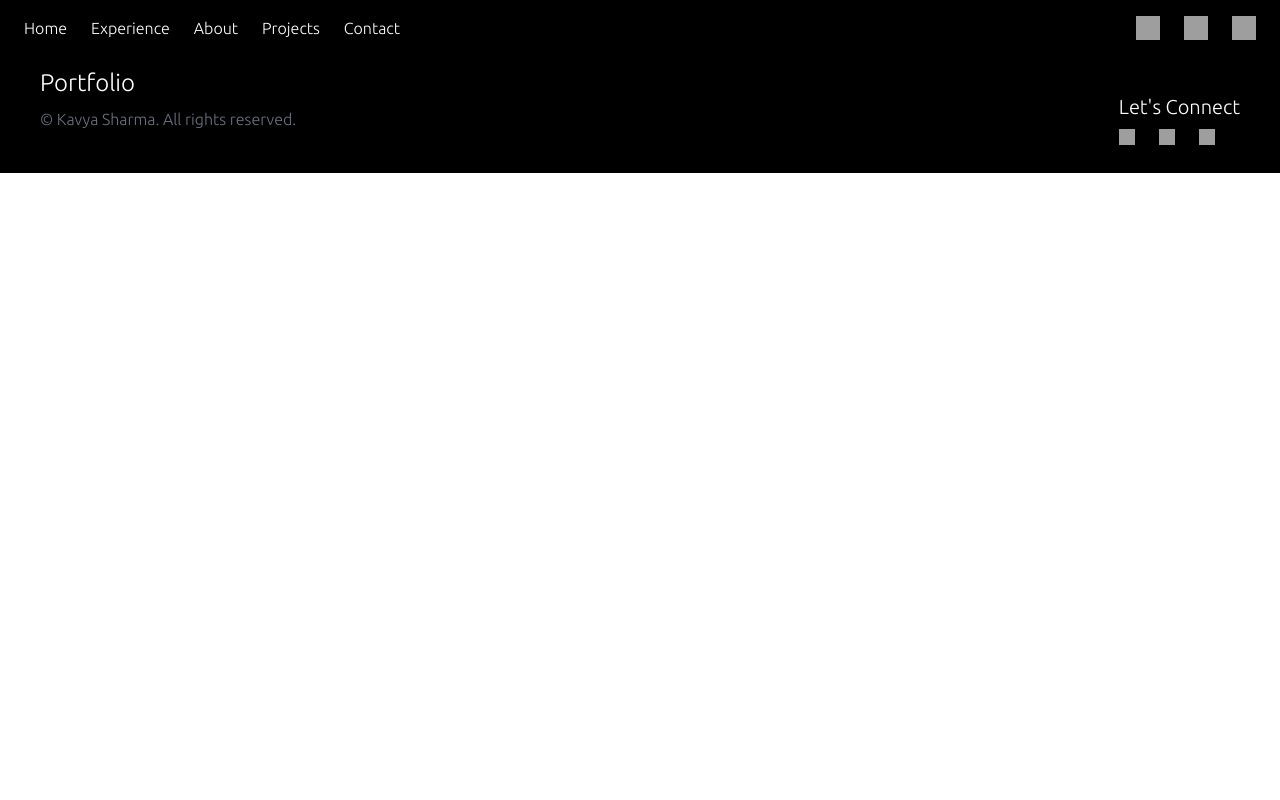
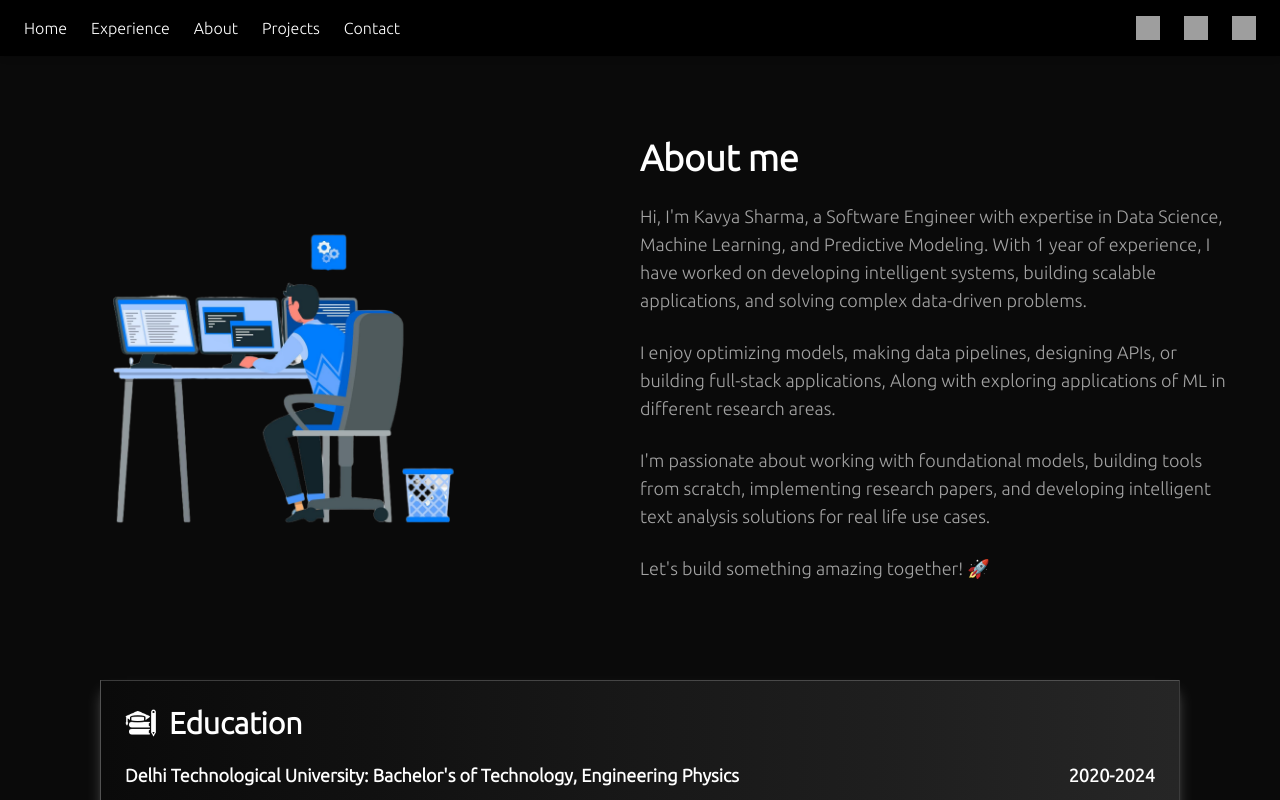
Before and after one commit to Dev-shrm07/kavyasharma_portfolio, a Next.js app: page /about in a window 1280 px wide. Shown: the top 800 px of the page. Built offline with nearby package versions, Linux system fonts and the light colour scheme; grey boxes are pictures that could not be loaded.

Commit message:
about-section

```diff
--- a/src/app/about/page.tsx
+++ b/src/app/about/page.tsx
@@ -1,9 +1,14 @@
 "use client"
 import React from 'react'
+import AboutHero from '@/components/AboutHero'
+import Education from '@/components/Education'
 
 const page = () => {
   return (
-    <div>page</div>
+    <div className='flex flex-col space-y-20 bg-neutral-950 min-h-[90vh] pt-20 px-10 pb-20 justify-center items-center'>
+      <AboutHero/>
+      <Education/>
+    </div>
   )
 }
 
--- /dev/null
+++ b/src/app/contact/page.tsx
@@ -0,0 +1,10 @@
+"use client"
+import React from 'react'
+
+ const page = () => {
+  return (
+    <div>page</div>
+  )
+}
+
+export default page
--- /dev/null
+++ b/src/app/experience/paje.tsx
@@ -0,0 +1,10 @@
+"use client"
+import React from 'react'
+
+const paje = () => {
+  return (
+    <div>paje</div>
+  )
+}
+
+export default paje
--- /dev/null
+++ b/src/app/projects/page.tsx
@@ -0,0 +1,9 @@
+"use client"
+import React from 'react'
+
+const page = () => {
+  return (
+    <div>page</div>
+  )
+}
+export default page
--- /dev/null
+++ b/src/components/AboutHero.tsx
@@ -0,0 +1,122 @@
+import React from "react";
+import { motion } from "framer-motion";
+
+const AboutHero = () => {
+  const textVariants = {
+    hidden: { opacity: 0, y: 20 },
+    visible: (custom: any) => ({
+      opacity: 1,
+      y: 0,
+      transition: {
+        delay: custom * 0.3,
+        duration: 0.6,
+        ease: "easeOut",
+      },
+    }),
+  };
+
+  const imageVariants = {
+    hidden: {
+      opacity: 0,
+      x: "100%",
+      y: "50px",
+    },
+    visible: {
+      opacity: 1,
+      x: 0,
+      y: 0,
+      transition: {
+        duration: 0.8,
+        ease: "easeOut",
+      },
+    },
+  };
+
+  return (
+    <div className="flex flex-col md:flex-row pt-10 w-full justify-center items-center md:justify-between md:items-stretch space-y-10 md:space-y-0">
+      <motion.div
+        initial="hidden"
+        animate="visible"
+        variants={imageVariants}
+        className="w-full md:w-[40%] block md:hidden mb-6"
+      >
+        <img
+          src="/images/about.png"
+          alt="Kavya Sharma"
+          className="w-full object-cover"
+        />
+      </motion.div>
+
+      <motion.div
+        initial="hidden"
+        animate="visible"
+        variants={imageVariants}
+        className="w-full md:w-[40%] hidden md:block"
+      >
+        <img
+          src="/images/about.png"
+          alt="Kavya Sharma"
+          className="h-full w-full object-cover"
+        />
+      </motion.div>
+
+      <div className="flex flex-col text-white w-[90%] md:w-[50%] justify-center space-y-6">
+        <motion.h1
+          initial="hidden"
+          animate="visible"
+          variants={textVariants}
+          custom={0}
+          className="text-4xl font-bold text-white text-center md:text-start"
+        >
+          About me
+        </motion.h1>
+
+        <motion.p
+          initial="hidden"
+          animate="visible"
+          variants={textVariants}
+          custom={1}
+          className="text-lg text-neutral-400 text-center md:text-start"
+        >
+          Hi, I'm Kavya Sharma, a Software Engineer with expertise in Data
+          Science, Machine Learning, and Predictive Modeling. With 1 year of
+          experience, I have worked on developing intelligent systems, building
+          scalable applications, and solving complex data-driven problems.
+        </motion.p>
+
+        <motion.p
+          initial="hidden"
+          animate="visible"
+          variants={textVariants}
+          custom={2}
+          className="text-lg text-neutral-400 text-center md:text-start"
+        >
+          I enjoy optimizing models, making data pipelines, designing
+          APIs, or building full-stack applications, Along with exploring applications of ML in different research areas.
+        </motion.p>
+
+        <motion.p
+          initial="hidden"
+          animate="visible"
+          variants={textVariants}
+          custom={3}
+          className="text-lg text-neutral-400 text-center md:text-start"
+        >
+         I'm passionate about working with foundational models, building tools from scratch, implementing research papers, and developing intelligent text analysis solutions for real life use cases.
+        </motion.p>
+
+        <motion.p
+          initial="hidden"
+          animate="visible"
+          variants={textVariants}
+          custom={4}
+          className="text-lg text-neutral-400 text-center md:text-start"
+        >
+          Let's build something amazing together! 🚀
+        </motion.p>
+      </div>
+    </div>
+  );
+};
+
+export default AboutHero;
--- /dev/null
+++ b/src/components/Education.tsx
@@ -0,0 +1,29 @@
+import React from "react";
+
+const Education = () => {
+  return (
+    <div className="flex flex-col bg-gradient-to-r from-neutral-950 to-neutral-800 border border-white/20 shadow-lg shadow-white/30 min-h-[250px] w-[90%] mt-20 px-6 py-6">
+
+      {/* Header with Icon and Title */}
+      <div className="flex items-center space-x-3 text-white mb-5">
+        <img src="/images/education.png" className="h-8 w-8" alt="Education Logo" />
+        <h1 className="text-3xl font-bold">Education</h1>
+      </div>
+
+      {/* University & Degree on Left, Year on Right */}
+      <div className="flex flex-col md:flex-row  md:justify-between md:items-center w-full text-white text-lg font-bold mb-3">
+        <div className="text-center md:text-left">Delhi Technological University: Bachelor's of Technology, Engineering Physics</div>
+        <div className=" text-center md:text-right">2020-2024</div>
+      </div>
+
+      {/* Additional Details */}
+      <div className="flex flex-col space-y-2 text-neutral-400">
+        <ul>Grade: 8.78 CGPA</ul>
+        <ul>Relevant coursework: Operating Systems, Machine Learning, Database Management Systems, Object Oriented Programming, Semiconductor Devices, Microwave Engineering, Fiber Optics, Quantum Information and Computing.</ul>
+        <ul>Research Work: Kite Shaped Nanoantenna for Electric Field Enhancement, International Conference on Physics (ICP), 2024</ul>
+      </div>
+    </div>
+  );
+};
+
+export default Education;
--- a/src/components/TypeWrirter.tsx
+++ b/src/components/TypeWrirter.tsx
@@ -1,5 +1,6 @@
 import React, { useState, useEffect } from "react";
 import { Button } from "./ui/button";
+import { useRouter } from "next/navigation";
 
 const TypewriterHeading = () => {
   const [displayText, setDisplayText] = useState("");
@@ -8,6 +9,7 @@ const TypewriterHeading = () => {
   const phrases = ["Data Scientist", "Software Engineer"];
   const [phraseIndex, setPhraseIndex] = useState(0);
   const [isTypingMain, setIsTypingMain] = useState(true);
+  const router = useRouter()
 
   useEffect(() => {
     if (isTypingMain) {
@@ -62,10 +64,10 @@ const TypewriterHeading = () => {
       </div>
       <div className="flex flex-col md:flex-row md:space-x-4 mt-4 md:mt-9 space-y-9 md:space-y-0">
         {" "}
-        <Button className="bg-white w-40 md:w-60 text-black px-8 font-bold text-[14px] hover:bg-neutral-300 hover:bg-opacity-90 hover:text-black">
+        <Button className="bg-white w-40 md:w-60 text-black px-8 font-bold text-[14px] hover:bg-neutral-300 hover:bg-opacity-90 hover:text-black" onClick={()=>{router.push('/contact')}}>
           Contact
         </Button>
-        <Button className="bg-neutral-700 bg-opacity-55 w-40 md:w-60 text-white px-8 font-bold text-[14px] hover:bg-opacity-40  hover:text-white">
+        <Button className="bg-neutral-700 bg-opacity-55 w-40 md:w-60 text-white px-8 font-bold text-[14px] hover:bg-opacity-40  hover:text-white" onClick={()=>{router.push('/projects')}}>
           Projects
         </Button>
       </div>
--- a/src/components/sections/About.tsx
+++ b/src/components/sections/About.tsx
@@ -1,8 +1,10 @@
 import React from "react";
 import { motion } from "framer-motion";
 import { Button } from "../ui/button";
+import { useRouter } from "next/navigation";
 
 const HeroSection: React.FC = () => {
+  const router = useRouter()
   return (
     <section className="relative w-full min-h-[90vh] py-16 flex flex-col items-center justify-center text-center px-6 bg-gradient-to-l from-neutral-900 to-black text-white space-y-14 overflow-hidden">
 
@@ -24,7 +26,7 @@ const HeroSection: React.FC = () => {
         Natural Language Processing, Cloud, and solving real-world problems.
       </p>
 
-      <Button className="bg-white w-40 md:w-60 text-black px-8 font-bold text-[14px] hover:bg-neutral-300 hover:bg-opacity-90 hover:text-black mt-15 relative z-10">
+      <Button className="bg-white w-40 md:w-60 text-black px-8 font-bold text-[14px] hover:bg-neutral-300 hover:bg-opacity-90 hover:text-black mt-15 relative z-10" onClick={()=>{router.push('/about')}}>
         Learn more about me
       </Button>
     </section>
--- a/src/components/sections/HomeProject.tsx
+++ b/src/components/sections/HomeProject.tsx
@@ -1,7 +1,9 @@
+"use client"
 import React from "react";
 import HProjectCard from "../HProjectcard";
 import { Button } from "../ui/button";
 import { motion } from "framer-motion";
+import { useRouter } from 'next/navigation';
 
 interface HCardProps {
     image: string;
@@ -13,6 +15,10 @@ interface HCardProps {
 }
 
 const HomeProject = () => {
+    const router = useRouter()
+    const handleRoute = () =>{
+        router.push('/projects')
+    }
     const Projects: HCardProps[] = [{
         title: "SkyNetMEC",
         image: "/images/skynet.png",
@@ -72,7 +78,7 @@ const HomeProject = () => {
                     </motion.div>
                 ))}
             </motion.div>
-            <Button className="bg-neutral-700 bg-opacity-55 w-40 md:w-60 text-white px-8 font-bold text-[14px] hover:bg-opacity-40 hover:text-white mt-10">
+            <Button className="bg-neutral-700 bg-opacity-55 w-40 md:w-60 text-white px-8 font-bold text-[14px] hover:bg-opacity-40 hover:text-white mt-10" onClick={handleRoute}>
                 See More ➜
             </Button>
         </div>
```
Also changed, not shown: public/images/about.png (added), public/images/education.png (added).
